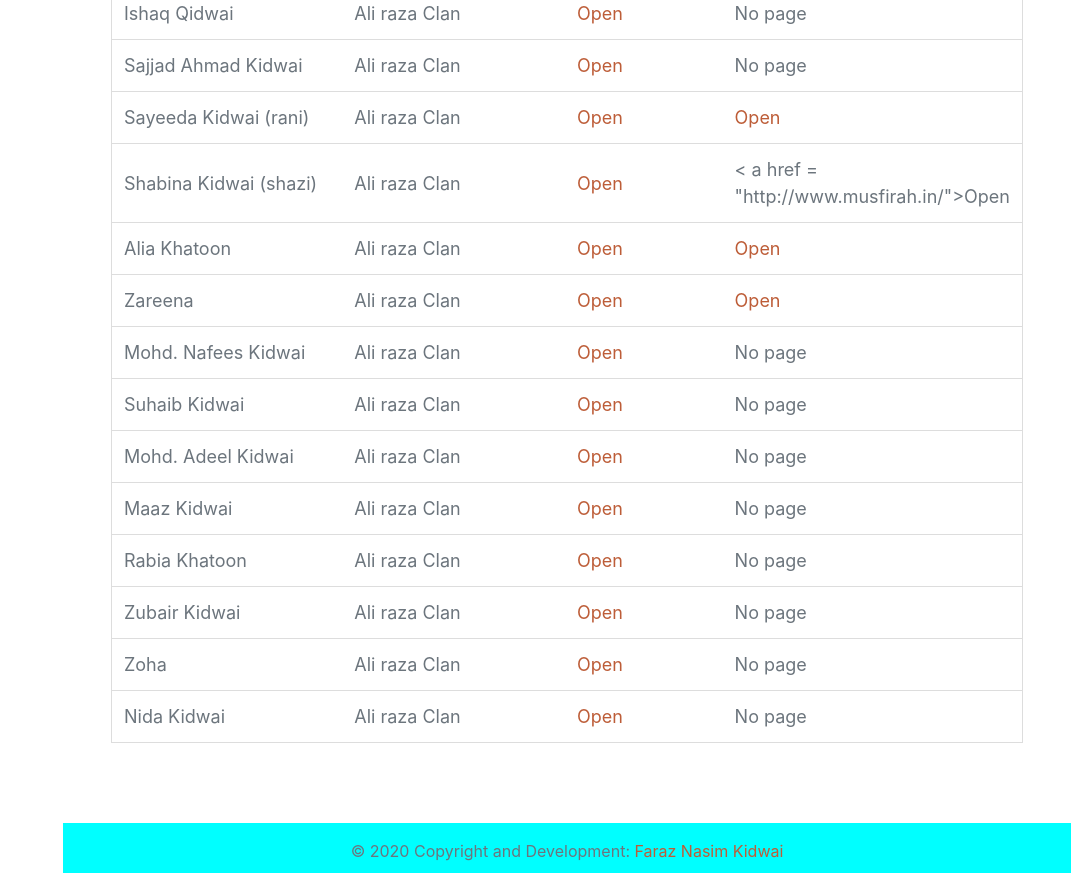
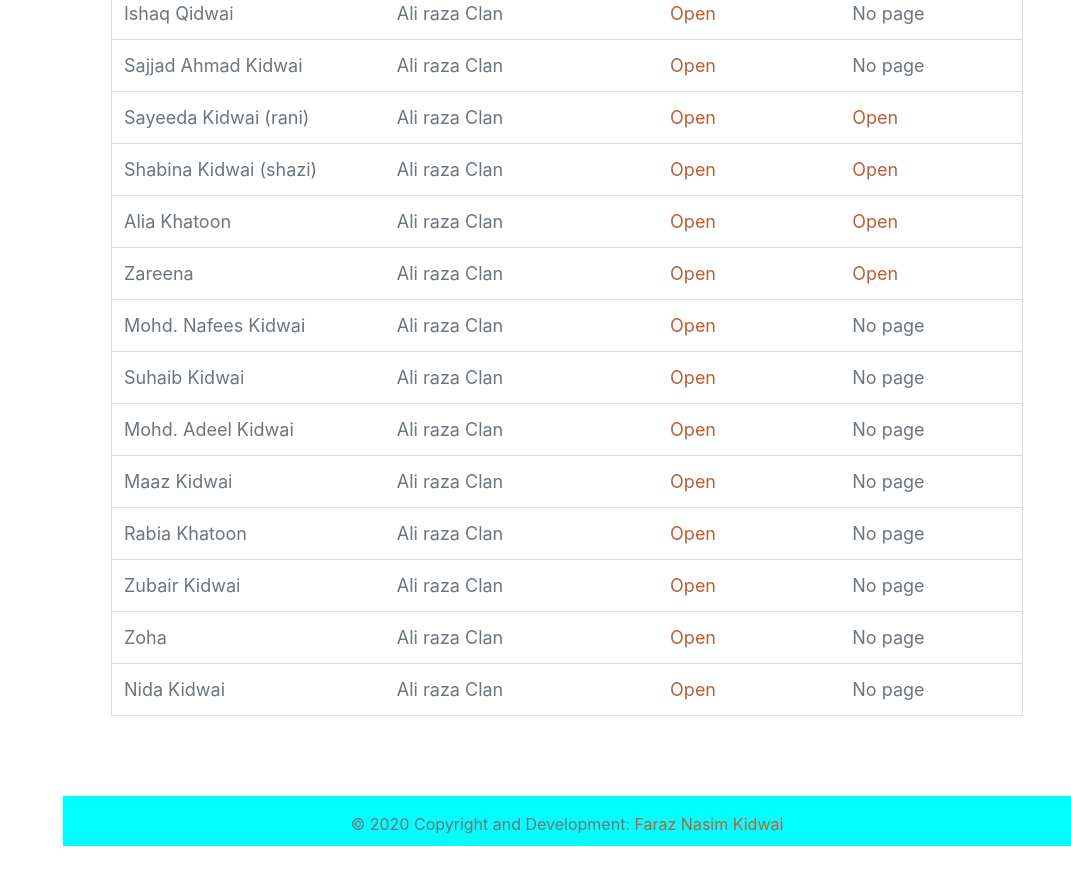
Before and after one commit to Kidwaisofbhirozpur/webpage, a plain HTML site: page family.html in a window 1280 px wide. Shown: the part 1871-2750 px from the top of the page, without its empty margins (209-1280 px from the left). After the commit the page ends 2723 px from the top, so only its background shows below. Drawn offline with nearby package versions, Linux system fonts and the light colour scheme; a web font is replaced by a local one.

Commit message:
Update family.html

```diff
--- a/family.html
+++ b/family.html
@@ -244,7 +244,7 @@
     <td>Shabina Kidwai (shazi)</td>
     <td>Ali raza Clan</td>
 	  	  <td><a href = "Ali-Raza-Clan.html">Open</a></td>
-		 <td>< a href = "http://www.musfirah.in/">Open</a></td>
+		 <td><a href = "http://www.musfirah.in/" target  = "_blank"> Open</a></td>
   </tr>
 		 <tr>
     <td>Alia Khatoon</td>
```
